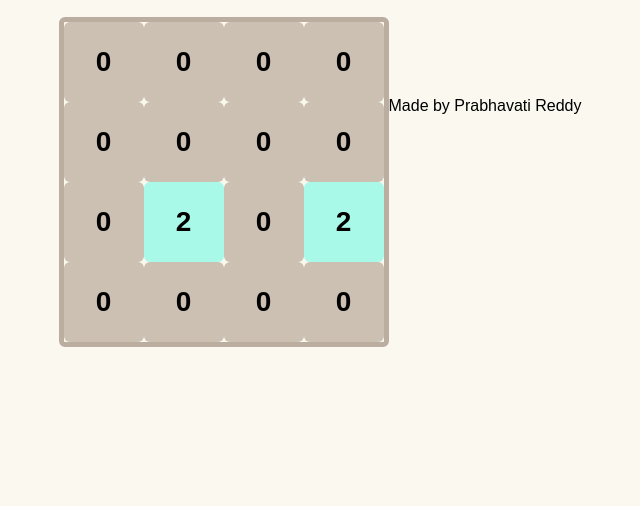
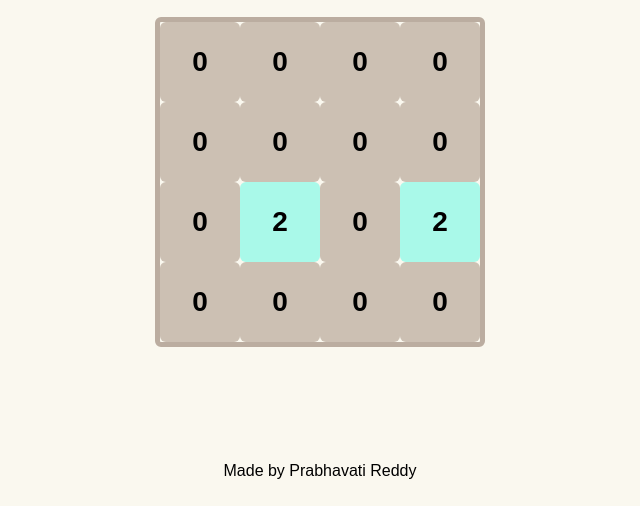
Before and after one commit to Prabhavatireddyy/2048_Game, a plain HTML site: page index.html in a window 1280 px wide. Shown: the part 294-800 px from the top of the page, without its empty margins (320-960 px from the left). Drawn offline with Linux system fonts and the light colour scheme.

Commit message:
Update style.css

```diff
--- a/style.css
+++ b/style.css
@@ -7,6 +7,15 @@ body {
   justify-content: center;
   align-items: center;
   height: 100vh;
+}
+
+footer {
+    position: fixed;
+    bottom: 0;
+    width: 100%;
+    text-align: center;
+    background-color: transparent;
+    padding: 10px 0;
 }
 
 .container {
```
